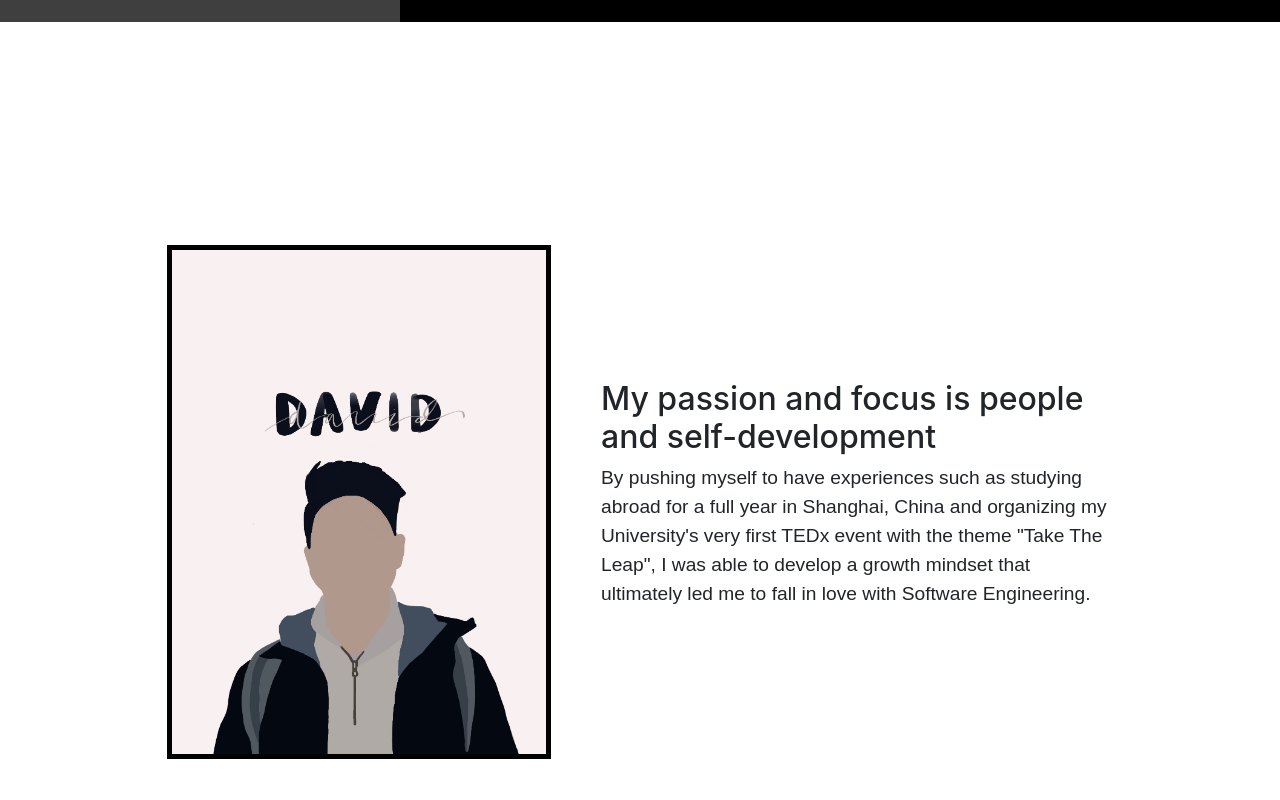
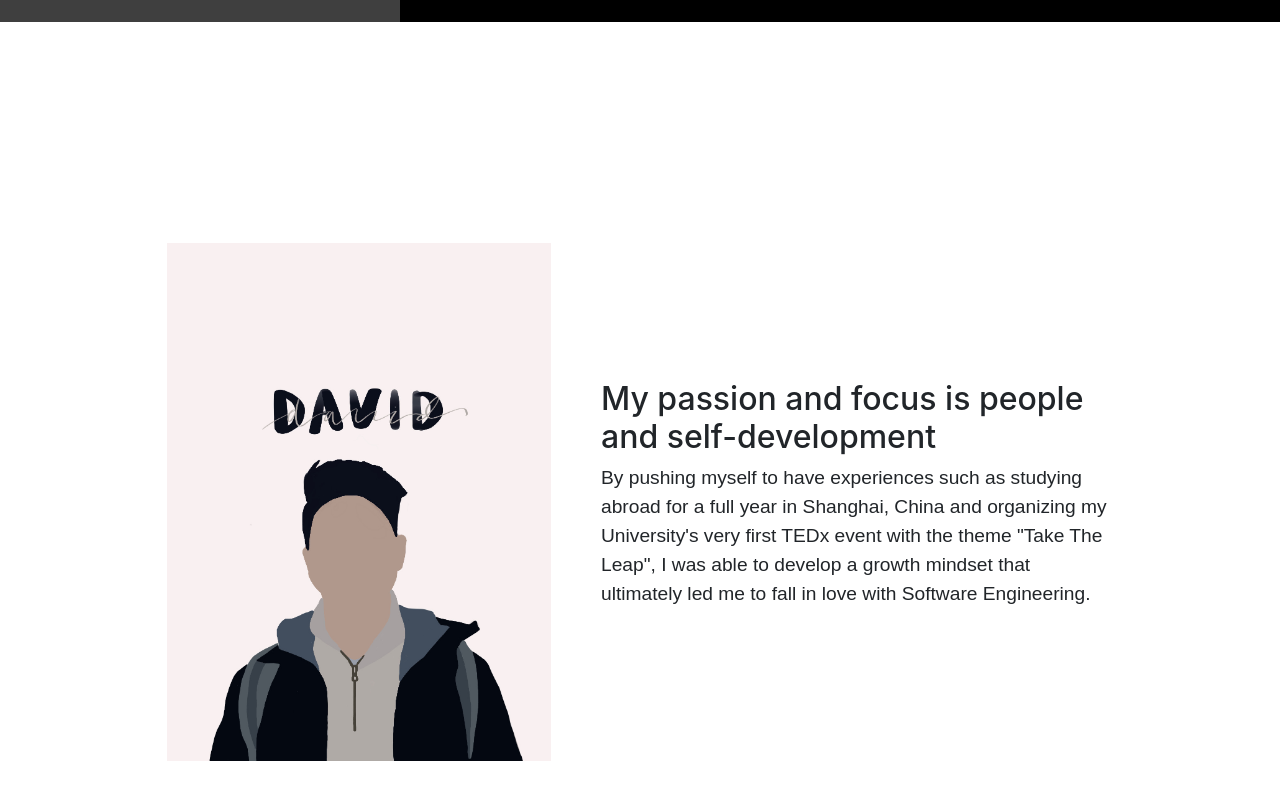
Before and after one commit to davidhk21/my-portfolio, a Next.js app: page / in a window 1280 px wide. Shown: the part 278-1078 px from the top of the page. Built offline with nearby package versions, Linux system fonts and the light colour scheme; grey boxes are pictures that could not be loaded.

Commit message:
CSS reset for different browsers

```diff
--- a/pages/_app.js
+++ b/pages/_app.js
@@ -5,7 +5,6 @@ import 'bootstrap/dist/css/bootstrap.min.css';
 import { library } from '@fortawesome/fontawesome-svg-core';
 import { fab } from '@fortawesome/free-brands-svg-icons';
 import { far } from '@fortawesome/free-regular-svg-icons';
-// import { faCoffee } from '@fortawesome/free-solid-svg-icons';
 
 import NavBar from '../components/navbar';
 import Footer from '../components/footer';
--- a/styles/Home.module.css
+++ b/styles/Home.module.css
@@ -48,7 +48,6 @@
 .selfPortrait {
   max-width: 100%;
   height: auto;
-  border: 5px solid black;
 }
 
 .passionInfoContainer {
--- a/styles/globals.css
+++ b/styles/globals.css
@@ -13,6 +13,8 @@ a {
 
 * {
   box-sizing: border-box;
+  margin: 0;
+  padding: 0;
 }
 
 p {
```
